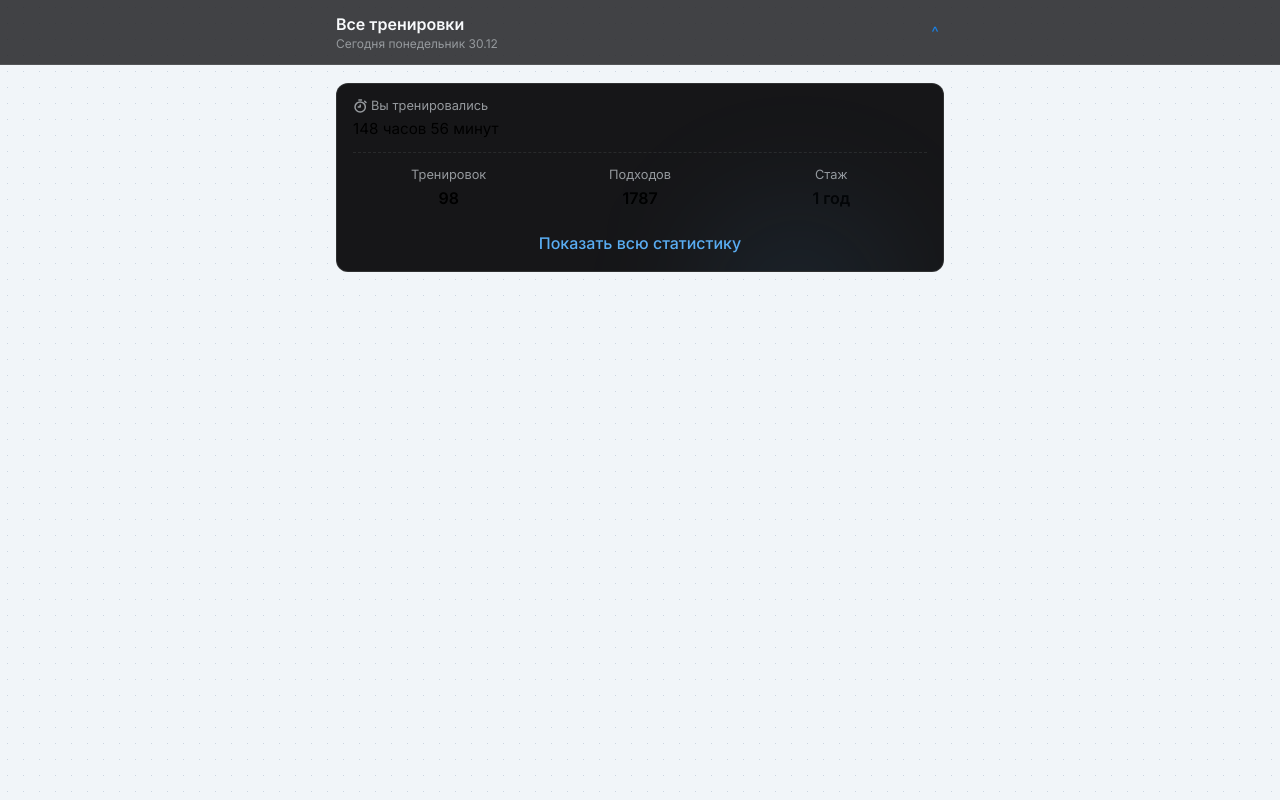
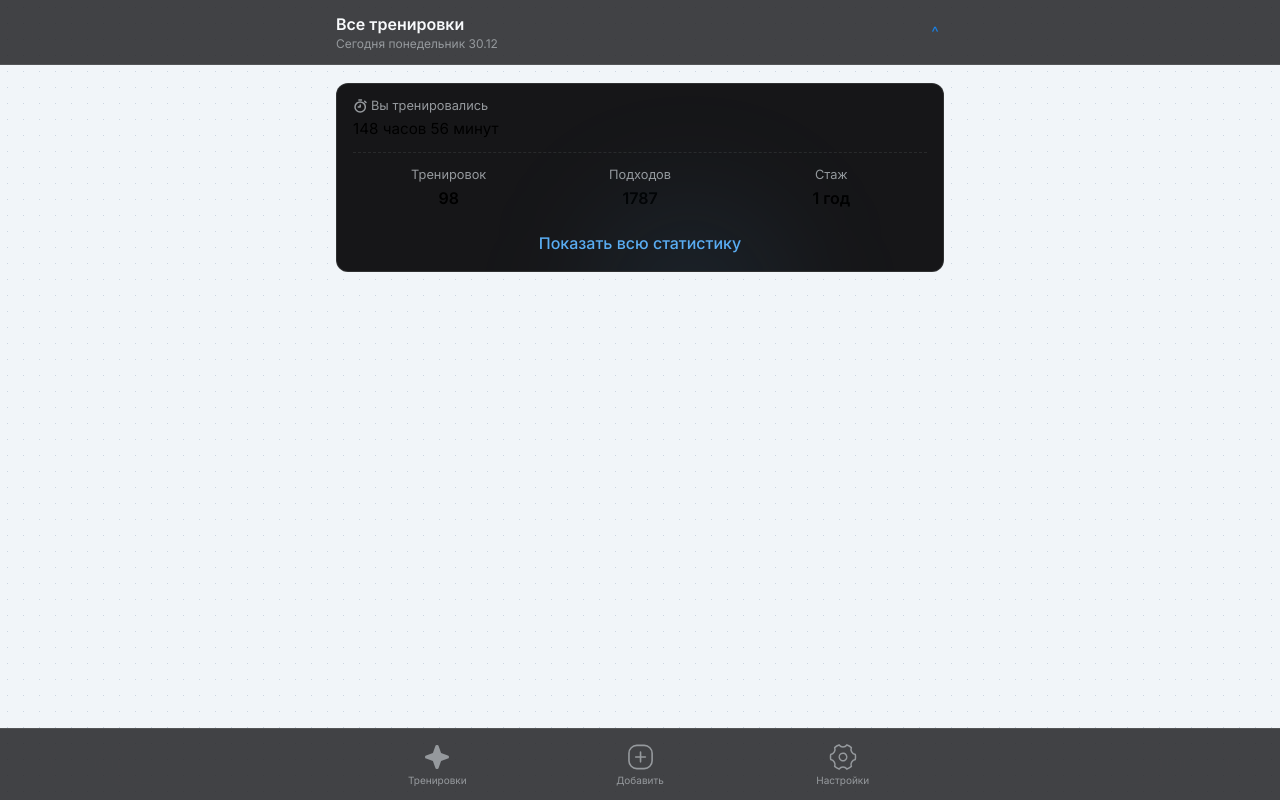
Before and after one commit to MarkMelior/veesmy-app, a Next.js app: page / in a window 1280 px wide. Built offline with nearby package versions, Linux system fonts and the light colour scheme.

Commit message:
VEES-8 | Add navbar

```diff
--- a/src/app/page.tsx
+++ b/src/app/page.tsx
@@ -1,7 +1,7 @@
 import { Headers } from '@/widgets/Headers';
 import { InfoBlock } from '@/widgets/InfoBlock/client';
 import { mockInfoBlockExercisesItems } from '@/widgets/InfoBlock/model/mock-exercises';
-import { Navbar } from '@/widgets/Navbar';
+import { Navbar } from '@/widgets/Navbar/client';
 
 import { Layout } from '@/shared/ui';
 
--- /dev/null
+++ b/src/app/settings/page.tsx
@@ -0,0 +1,13 @@
+import { Navbar } from '@/widgets/Navbar/client';
+
+const Home = () => (
+  <>
+    {/* <Headers.Settings /> */}
+    <main>
+      Настройки
+    </main>
+    <Navbar />
+  </>
+);
+
+export default Home;
--- a/src/shared/constants/routes.ts
+++ b/src/shared/constants/routes.ts
@@ -1,6 +1,7 @@
 export enum AppRoutes {
   ALL_VEES = '/all-vees',
   VEES = '/vees',
+  SETTINGS = '/settings',
   // last
   NOT_FOUND = '/not-found',
 }
--- a/src/shared/icons/add-outline.tsx
+++ b/src/shared/icons/add-outline.tsx
@@ -8,7 +8,7 @@ export const AddOutlineIcon = ({
   strokeWidth = 1.5,
   width = 26,
 }: IIcon) => (
-  <Icon height={height} width={width}>
+  <Icon height={height} viewBox="0 0 26 26" width={width}>
     <rect
       height="21.5"
       rx="7.25"
--- a/src/shared/icons/index.ts
+++ b/src/shared/icons/index.ts
@@ -10,3 +10,4 @@ export * from './play';
 export * from './plus';
 export * from './setting-outline';
 export * from './stopwatch-outline';
+export * from './vees';
--- /dev/null
+++ b/src/shared/icons/vees.tsx
@@ -0,0 +1,16 @@
+import React from 'react';
+
+import { Icon, IIcon } from '@/shared/ui';
+
+export const VeesIcon = ({
+  fill = 'currentColor',
+  height = 32,
+  width = 32,
+}: IIcon) => (
+  <Icon height={height} viewBox="0 0 32 32" width={width}>
+    <path
+      d="M27.9999 16C28.0027 16.3518 27.8958 16.6957 27.6941 16.9839C27.4924 17.2721 27.206 17.4903 26.8746 17.6081L20.0754 20.0814L17.604 26.8816C17.4822 27.2099 17.2628 27.493 16.9754 27.6929C16.6881 27.8928 16.3464 28 15.9963 28C15.6463 28 15.3046 27.8928 15.0172 27.6929C14.7299 27.493 14.5105 27.2099 14.3887 26.8816L11.9173 20.0803L5.11808 17.6081C4.7899 17.4863 4.50687 17.2669 4.307 16.9794C4.10713 16.6919 4 16.3502 4 16C4 15.6498 4.10713 15.3081 4.307 15.0206C4.50687 14.7331 4.7899 14.5137 5.11808 14.3919L11.9173 11.9197L14.3887 5.11842C14.5105 4.79014 14.7299 4.50702 15.0172 4.30709C15.3046 4.10716 15.6463 4 15.9963 4C16.3464 4 16.6881 4.10716 16.9754 4.30709C17.2628 4.50702 17.4822 4.79014 17.604 5.11842L20.0765 11.9197L26.8746 14.3919C27.206 14.5097 27.4924 14.7279 27.6941 15.0161C27.8958 15.3043 28.0027 15.6482 27.9999 16Z"
+      fill={fill}
+    />
+  </Icon>
+);
--- a/src/shared/ui/Button/Button.tsx
+++ b/src/shared/ui/Button/Button.tsx
@@ -15,7 +15,7 @@ interface IButton {
   isActiveAnimation?: boolean
   onClick?: () => void
   radius?: 'none' | 'medium' | 'full'
-  size?: 'medium' | 'large'
+  size?: 'none' | 'medium' | 'large'
   to?: string
   variant?: 'solid' | 'light' | 'flat' | 'none'
 }
@@ -36,7 +36,7 @@ export const Button = ({
   to,
   variant = 'light',
 }: IButton) => {
-  const Component = to ? Link : 'button';
+  const Component = !disabled && to ? Link : 'button';
 
   return (
     <Component
--- a/src/shared/ui/Button/button.module.scss
+++ b/src/shared/ui/Button/button.module.scss
@@ -9,8 +9,13 @@
   text-wrap: nowrap;
 }
 
-.activeAnimation:active {
+.activeAnimation:not(.disabled):active {
   transform: scale(0.98);
+}
+
+.disabled {
+  opacity: 0.25;
+  cursor: not-allowed;
 }
 
 @mixin variant-solid($color) {
--- a/src/widgets/InfoBlock/ui/infoBlock.module.scss
+++ b/src/widgets/InfoBlock/ui/infoBlock.module.scss
@@ -10,7 +10,7 @@
 }
 
 .wrapper {
-  --info-block-height: 122px;
+  --info-block-height: 125px;
   height: var(--info-block-height);
 
   overflow: clip;
@@ -46,12 +46,13 @@
   &::after {
     position: absolute;
     top: -10px;
-    right: 50px;
     width: 190px;
     height: 190px;
 
     background: theme('colors.primary.600 / 10%');
     border-radius: 100%;
+
+    transform: translateX(50px);
     content: '';
     filter: blur(64px);
     filter: theme('blur.3xl');
--- a/src/widgets/Navbar/Navbar.tsx
+++ b/src/widgets/Navbar/Navbar.tsx
@@ -1,3 +1,72 @@
-export const Navbar = () => (
-  <></>
-);
+'use client';
+
+import { clsx } from 'clsx';
+import { usePathname } from 'next/navigation';
+
+import { AppRoutes } from '@/shared/constants';
+import { AddOutlineIcon, SettingsOutlineIcon, VeesIcon } from '@/shared/icons';
+import { Background, Button, Flex, Layout } from '@/shared/ui';
+
+import styles from './navbar.module.scss';
+
+interface IBaseNavbarItem {
+  disabled?: boolean
+  icon: React.ReactNode
+  title: string
+}
+
+type TNavbarItems =
+  | (IBaseNavbarItem & { href: AppRoutes, onClick?: never })
+  | (IBaseNavbarItem & { href?: never, onClick: () => void });
+
+const navbarItems: TNavbarItems[] = [
+  {
+    href: AppRoutes.VEES,
+    icon: <VeesIcon />,
+    title: 'Тренировки',
+  },
+  {
+    icon: <AddOutlineIcon height={28} width={28} />,
+    onClick: () => {},
+    title: 'Добавить',
+  },
+  {
+    href: AppRoutes.SETTINGS,
+    icon: <SettingsOutlineIcon />,
+    title: 'Настройки',
+  },
+];
+
+export const Navbar = () => {
+  const pathname = usePathname();
+
+  return (
+    <Flex className={styles.wrapper} gap={16} vertical={true}>
+      <Background
+        as="nav"
+        border="top"
+        opacity={true}
+        radius="none"
+      >
+        <Layout className={styles.layout}>
+          {navbarItems.map(({ disabled, href, icon, onClick, title }) => (
+            <Button
+              className={clsx(styles.item, { [styles.active]: href === pathname })}
+              disabled={disabled}
+              key={title}
+              onClick={onClick}
+              size="none"
+              to={href}
+              variant="none"
+            >
+              <div className={styles.icon}>
+                {icon}
+              </div>
+              {title}
+            </Button>
+          ))}
+        </Layout>
+      </Background>
+    </Flex>
+  );
+};
--- /dev/null
+++ b/src/widgets/Navbar/navbar.module.scss
@@ -0,0 +1,42 @@
+.wrapper {
+  position: fixed;
+  bottom: 0;
+  z-index: theme('zIndex.hud');
+  backdrop-filter: blur(theme('backdropBlur.3xl'));
+}
+
+.layout {
+  display: flex;
+  align-items: center;
+  padding-top: 12px;
+  padding-bottom: 12px;
+  text-wrap: nowrap;
+}
+
+.item {
+  display: flex;
+  flex-direction: column;
+  align-items: center;
+  gap: 0;
+  width: 100%;
+
+  font-size: 0.625rem;
+
+  color: theme('colors.base.500');
+
+  &:hover {
+    color: theme('colors.base.300');
+  }
+
+  &.active {
+    color: theme('colors.primary.500');
+  }
+}
+
+.icon {
+  display: flex;
+  justify-content: center;
+  align-items: center;
+  width: 32px;
+  height: 32px;
+}
```
Also changed, not shown: src/widgets/Navbar/client.ts (renamed from src/widgets/Navbar/index.ts).
